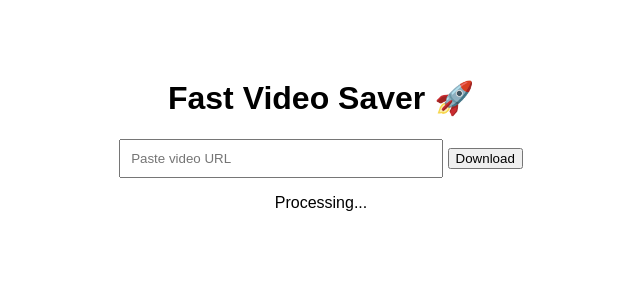
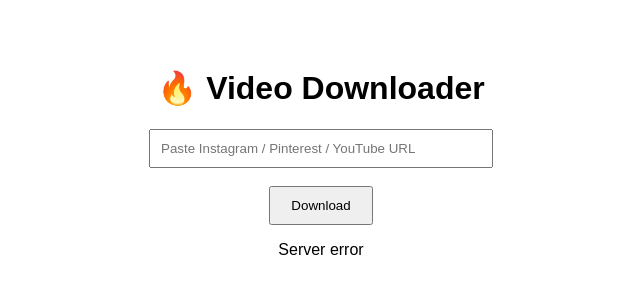
Before and after one commit to jaidukhan5-hash/fast-video-backend, a website: page public/index.html in a window 1280 px wide. Both pictures are taken after a click on the button "Download". Shown: the whole page, without its empty margins (319-959 px from the left). Drawn offline with Linux system fonts and the light colour scheme; no server answers.

Commit message:
Update index.html

```diff
--- a/public/index.html
+++ b/public/index.html
@@ -1,37 +1,48 @@
 <!DOCTYPE html>
 <html>
 <head>
-  <title>Fast Video Saver</title>
+  <title>Video Downloader</title>
 </head>
-<body style="font-family:Arial;text-align:center;padding:50px">
+<body style="font-family:Arial;text-align:center;padding:40px">
 
-  <h1>Fast Video Saver 🚀</h1>
+<h1>🔥 Video Downloader</h1>
 
-  <input id="url" placeholder="Paste video URL" style="padding:10px;width:300px">
-  <button onclick="download()">Download</button>
+<input id="url" placeholder="Paste Instagram / Pinterest / YouTube URL"
+style="padding:10px;width:320px">
+
+<br><br>
+
+<button onclick="download()" style="padding:10px 20px">
+Download
+</button>
 
 <p id="msg"></p>
 
 <script>
 async function download(){
-      const url = document.getElementById('url').value;
-      const msg = document.getElementById('msg');
+  const url = document.getElementById("url").value;
+  const msg = document.getElementById("msg");
 
   msg.innerText = "Processing...";
 
-      const res = await fetch('/download',{
-        method:'POST',
-        headers:{'Content-Type':'application/json'},
-        body:JSON.stringify({url})
+  try {
+    const res = await fetch("https://fast-video-backend.onrender.com/download", {
+      method: "POST",
+      headers: {"Content-Type":"application/json"},
+      body: JSON.stringify({url})
     });
 
     const data = await res.json();
 
     if(data.success){
       msg.innerText = "Opening video...";
-        window.open(data.videoUrl,'_blank');
+      window.open(data.videoUrl, "_blank");
     } else {
       msg.innerText = data.error;
+    }
+
+  } catch(e){
+    msg.innerText = "Server error";
   }
 }
 </script>
```
Lines whose indentation alone changed are shown as unchanged.
